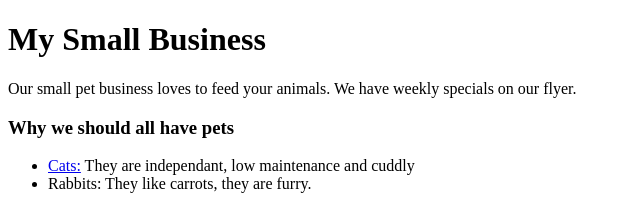
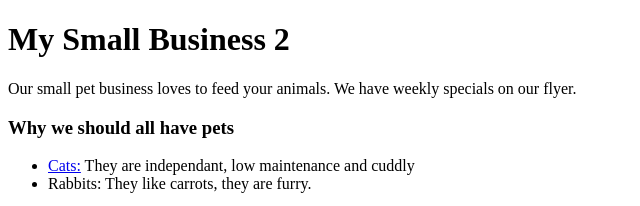
Before and after one commit to benlaro0214/html101, a plain HTML site: page index.html in a window 1280 px wide. Shown: the top 206 px of the page, 0-640 px from the left. Drawn offline with Linux system fonts and the light colour scheme.

Commit message:
Altered the title

```diff
--- a/index.html
+++ b/index.html
@@ -6,7 +6,7 @@
     <title>HTML 101</title>
 </head>
 <body>
-<h1>My Small Business</h1>
+<h1>My Small Business 2</h1>
     <p>Our small pet business loves to feed your animals. We  have weekly specials on our flyer.</p>
     <h3> Why we should all have pets</h3>
     <ul>
```
